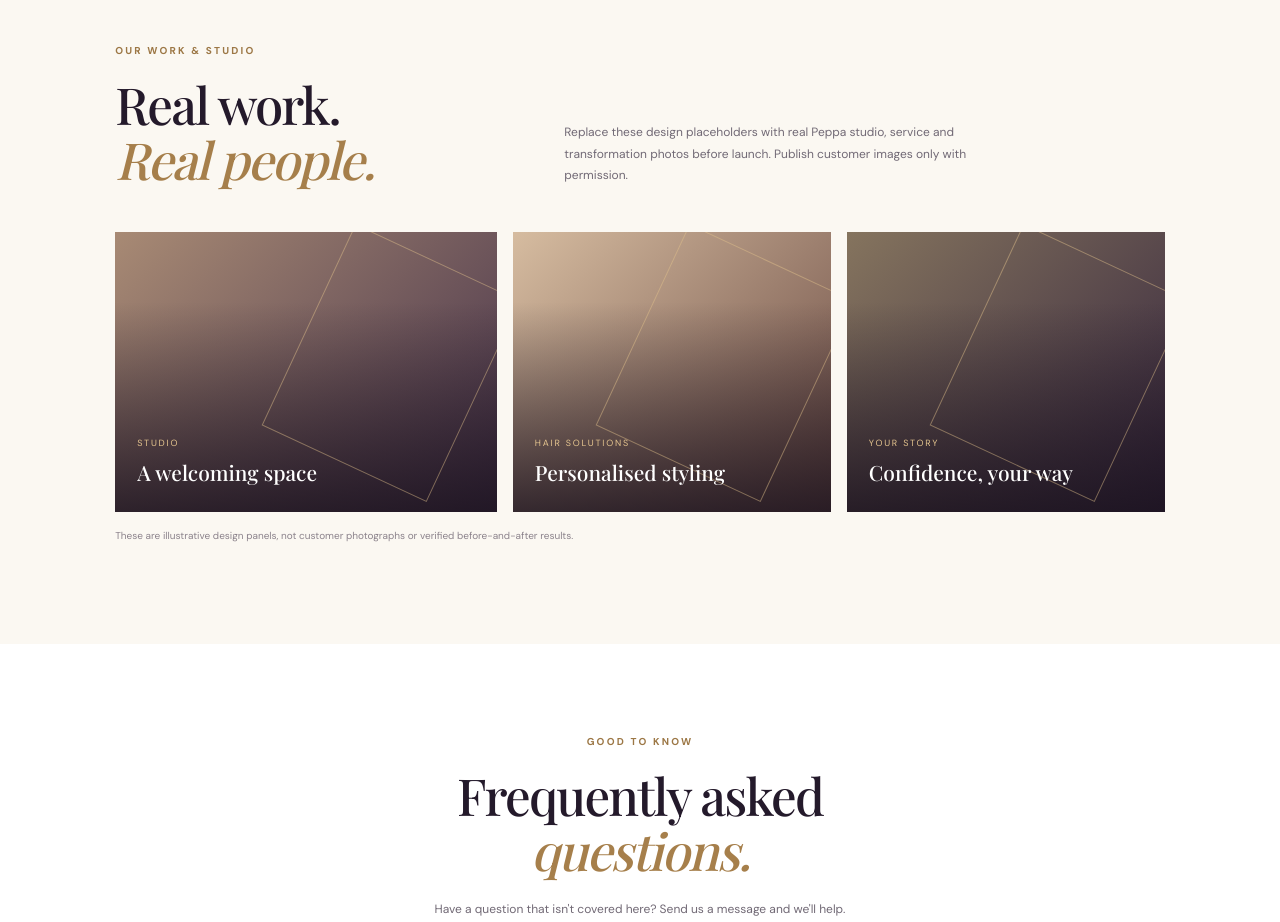
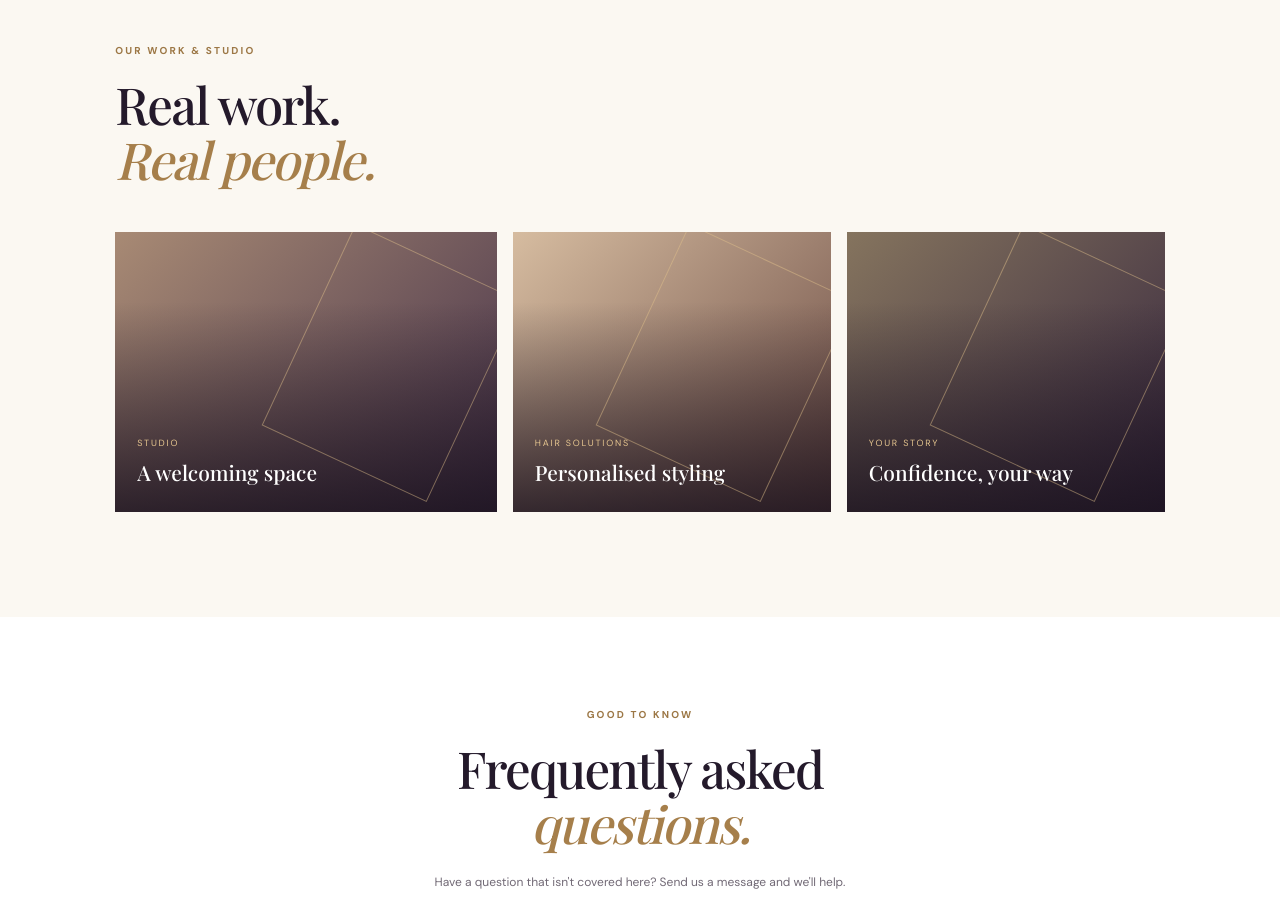
Before and after one commit to sonali7575/peppa-hair-patch-studio, a plain HTML site: page index.html in a window 1280 px wide. Shown: the part 3480-4402 px from the top of the page. Drawn offline with nearby package versions, Linux system fonts and the light colour scheme.

Commit message:
Update index.html
Removed Place holder lines

```diff
--- a/index.html
+++ b/index.html
@@ -162,13 +162,13 @@
     </section>
 
     <section class="section results" id="results">
-      <div class="section-heading section-heading-row"><div><p class="eyebrow">OUR WORK & STUDIO</p><h2>Real work.<br><em>Real people.</em></h2></div><p>Replace these design placeholders with real Peppa studio, service and transformation photos before launch. Publish customer images only with permission.</p></div>
+      <div class="section-heading section-heading-row"><div><p class="eyebrow">OUR WORK & STUDIO</p><h2>Real work.<br><em>Real people.</em></h2></div><p></p></div>
       <div class="gallery-grid">
         <div class="gallery-tile tile-one"><span>STUDIO</span><p>A welcoming space</p></div>
         <div class="gallery-tile tile-two"><span>HAIR SOLUTIONS</span><p>Personalised styling</p></div>
         <div class="gallery-tile tile-three"><span>YOUR STORY</span><p>Confidence, your way</p></div>
       </div>
-      <p class="small-note">These are illustrative design panels, not customer photographs or verified before-and-after results.</p>
+      <p class="small-note"></p>
     </section>
 
     <section class="section faq" id="faq">
```
